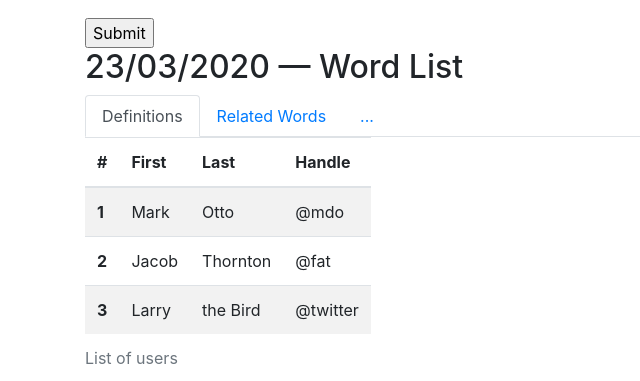
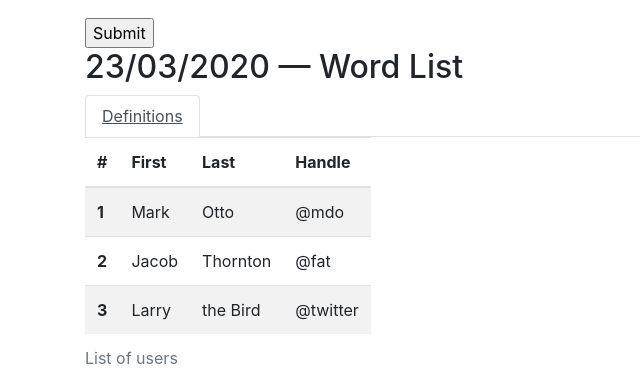
Before and after one commit to megagustav/DfM-Content, a PHP site: page /survey in a window 1280 px wide. Shown: the part 2657-3038 px from the top of the page, without its empty margins (0-640 px from the left). Run offline with PHP 8.4, Linux system fonts and the light colour scheme.

Commit message:
Update style.css

```diff
--- a/style/style.css
+++ b/style/style.css
@@ -1,6 +1,23 @@
+/* bootstrap overwrites */
+
 .bg-warning {
 	background-color: hsla(20, 80%, 55%, 1) !important;
 }
+
+a.nav-link {
+	color: rgba(255,255,255,.75);
+}
+
+a.nav-link:hover {
+	color: rgba(255,255,255,.9);
+}
+
+a.nav-link.active {
+	color: rgba(255,255,255,1);
+	text-decoration: underline;
+}
+
+/* vote */
 
 .footnote {
   color: blue;
@@ -9,6 +26,10 @@
 	font-size: 0.7em;
 	text-transform: uppercase;
 	line-height: 0em;
+}
+
+.footnote::selection, .vote_container::selection, .vote_option::selection {
+    background-color: hsla(210, 80%, 94%, 0);
 }
 
 .vote_container {
@@ -26,10 +47,6 @@
     height: auto;
     border-radius: 0.5em;
     border: 2px solid hsla(210, 50%, 99.8%, 1);
-}
-
-.footnote::selection, .vote_container::selection, .vote_option::selection {
-    background-color: hsla(210, 80%, 94%, 0);
 }
 
 .vote_option::after {
```
